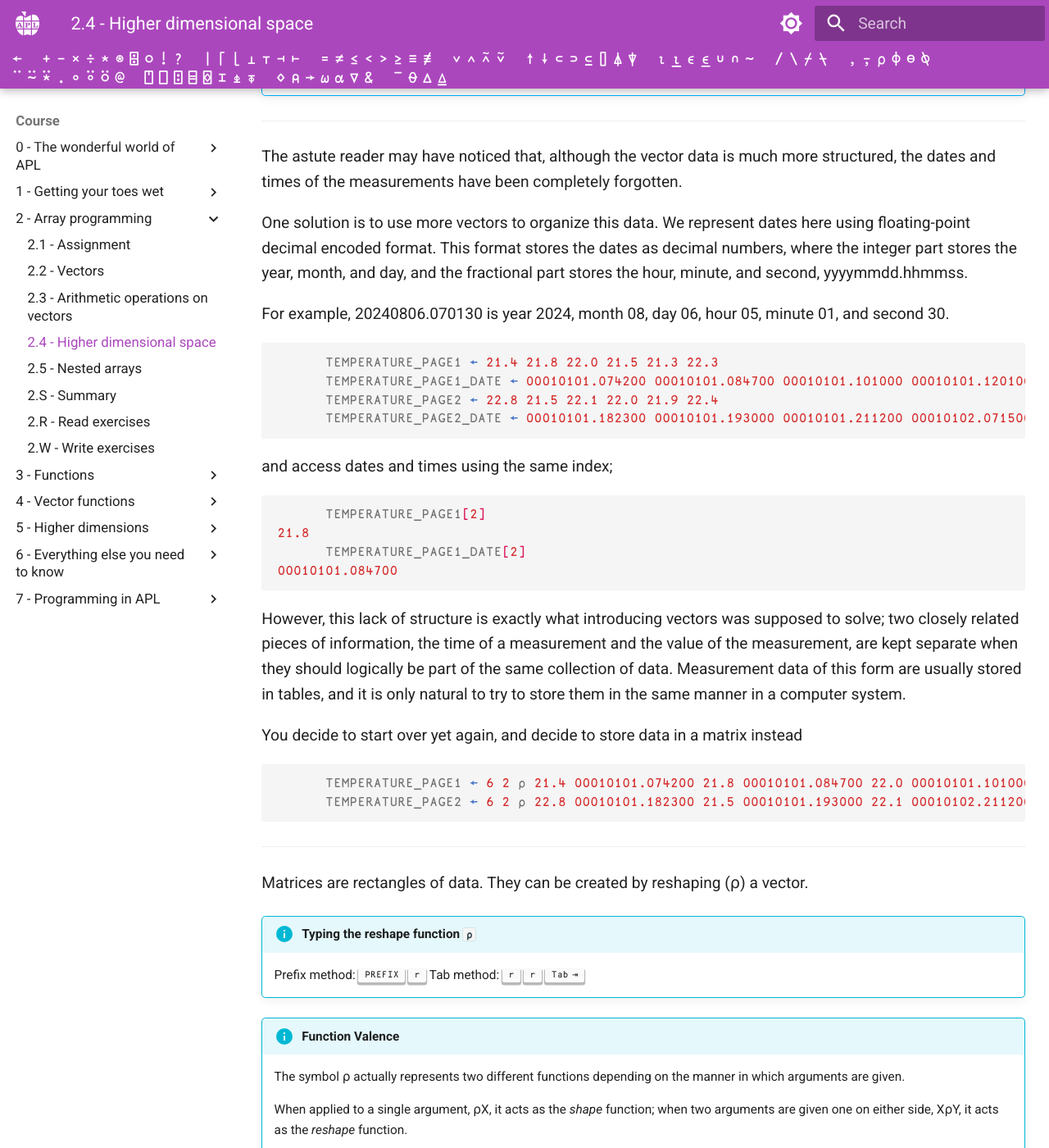
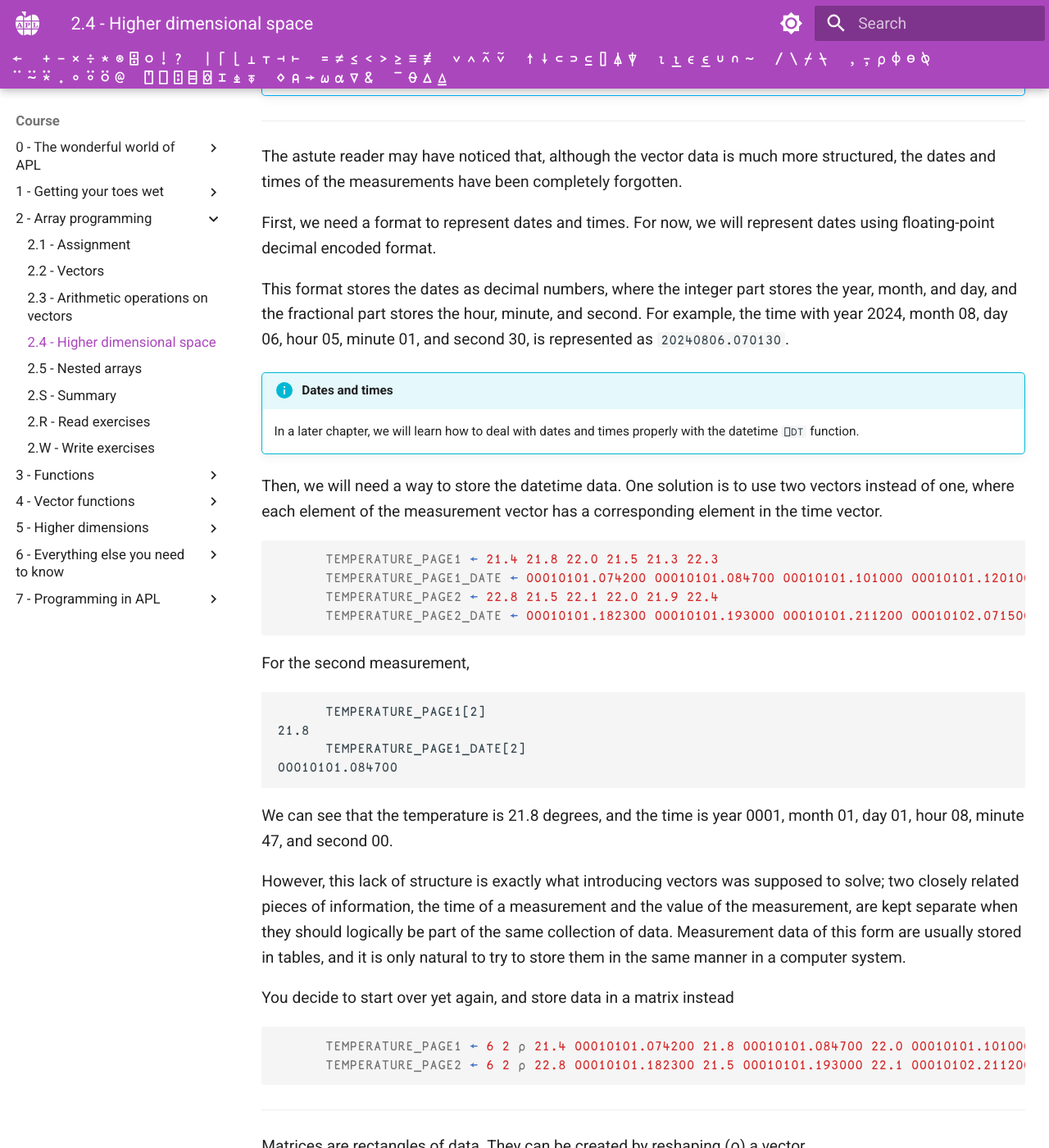
Before and after one commit to APLMOOC/APLMOOC, an MkDocs documentation site: the page built from docs/course/ch2/part4.md, in a window 1280 px wide and 1400 px high, scrolled down 371 px. Shown: the whole window at 82% size. Built offline with MkDocs 1.6.1 and Material for MkDocs 9.7.7, drawn with Linux system fonts in a browser that asks for light colours; some web fonts are replaced; a script that is not in the unit is left out; some of the changed text lies outside the part shown.

Commit message:
Proofread Chapter 2

````diff
--- a/docs/course/ch2/part4.md
+++ b/docs/course/ch2/part4.md
@@ -12,9 +12,14 @@
 
 The astute reader may have noticed that, although the vector data is much more structured, the dates and times of the measurements have been completely forgotten.
 
-One solution is to use more vectors to organize this data. We represent dates here using floating-point decimal encoded format. This format stores the dates as decimal numbers, where the integer part stores the year, month, and day, and the fractional part stores the hour, minute, and second, yyyymmdd.hhmmss.
+First, we need a format to represent dates and times. For now, we will represent dates using floating-point decimal encoded format.
 
-For example, 20240806.070130 is year 2024, month 08, day 06, hour 05, minute 01, and second 30.
+This format stores the dates as decimal numbers, where the integer part stores the year, month, and day, and the fractional part stores the hour, minute, and second. For example, the time with year 2024, month 08, day 06, hour 05, minute 01, and second 30, is represented as ``20240806.070130``.
+
+!!! info "Dates and times"
+     In a later chapter, we will learn how to deal with dates and times properly with the datetime ``⎕DT`` function.
+
+Then, we will need a way to store the datetime data. One solution is to use two vectors instead of one, where each element of the measurement vector has a corresponding element in the time vector.
 
 ```apl
       TEMPERATURE_PAGE1 ← 21.4 21.8 22.0 21.5 21.3 22.3
@@ -23,18 +28,20 @@ For example, 20240806.070130 is year 2024, month 08, day 06, hour 05, minute 01,
       TEMPERATURE_PAGE2_DATE ← 00010101.182300 00010101.193000 00010101.211200 00010102.071500 00010102.083000 00010102.094500
 ```
 
-and access dates and times using the same index;
+For the second measurement,
 
-```apl
+```
       TEMPERATURE_PAGE1[2]
 21.8
       TEMPERATURE_PAGE1_DATE[2]
 00010101.084700
 ```
 
+We can see that the temperature is 21.8 degrees, and the time is year 0001, month 01, day 01, hour 08, minute 47, and second 00.
+
 However, this lack of structure is exactly what introducing vectors was supposed to solve; two closely related pieces of information, the time of a measurement and the value of the measurement, are kept separate when they should logically be part of the same collection of data. Measurement data of this form are usually stored in tables, and it is only natural to try to store them in the same manner in a computer system.
 
-You decide to start over yet again, and decide to store data in a matrix instead
+You decide to start over yet again, and store data in a matrix instead
 
 ```apl
       TEMPERATURE_PAGE1 ← 6 2 ⍴ 21.4 00010101.074200 21.8 00010101.084700 22.0 00010101.101000 21.5 00010101.120100 21.3 00010101.143600 22.3 00010101.165000
@@ -57,7 +64,7 @@ Matrices are rectangles of data. They can be created by reshaping (⍴) a vector
 
 	The former function is the monadic function associated to the symbol ⍴, and the latter is the dyadic function associated with the symbol ⍴.
 
-The reshape function acts by returning an array whose entries are the entries of its right argument, and whose axes are specified by a vector of integers as its left argument, more concretely,
+The reshape function takes a vector of elements as its right argument, and reshapes them to fit the dimensions specified by the left argument. Concretely, turning the temperature data from a vector to a 6 by 2 matrix
 
 ```apl
       TEMPERATURE_DATA ← 21.4 00010101.074200 21.8 00010101.084700 22.0 00010101.101000 21.5 00010101.120100 21.3 00010101.143600 22.3 00010101.165000
@@ -71,7 +78,7 @@ The reshape function acts by returning an array whose entries are the entries of
       ⍝ The reshaped matrix has 6 rows and 2 columns
 ```
 
-turns the vector TEMPERATURE_DATA into a matrix with axes of length six and two, consisting of the entries in TEMPERATURE_DATA.
+Another example is the following 5 by 5 pyramid
 
 ```apl
      PYRAMID_ENTRIES ← 1 1 1 1 1 1 2 2 2 1 1 2 3 2 1 1 2 2 2 1 1 1 1 1 1 1
@@ -120,13 +127,16 @@ The shape (monadic ⍴) function acts on one array, its right argument, by retur
       TEMPERATURE_PAGE1 ← 6 2 ⍴ TEMPERATURE_DATA
       ⍴TEMPERATURE_PAGE1
 6 2
-      ⍴100 ⍝ The shape of a scalar is the empty list
+      ⍴100 ⍝ (1)
 
-      ⍴⎕A ⍝ Number of letters in the alphabet
+      ⍴⎕A ⍝ (2)
 26
 ```
 
-Since elements in matrices are ordered along two axes, an element of a matrix can be specified by two position, the row and column. If only a row position (or column position) is specified, the whole row (or column) is returned.
+1. A scalar has no axes, and so the result is an empty vector
+2. The number of letters in the english alphabet
+
+Since elements in matrices are ordered along two axes, an element of a matrix can be specified by two position, the row and column. If only a row position (or column position) is specified, the whole row (respectively, column) is returned.
 
 ```apl
 
````
Also changed, not shown: other parts of docs/course/ch2/part4.md (+1 -1 lines), docs/course/ch2/part3.md (+8 -4 lines), docs/course/ch2/part5.md (+4 -2 lines), docs/course/ch2/write.md (+1 -1 lines).
